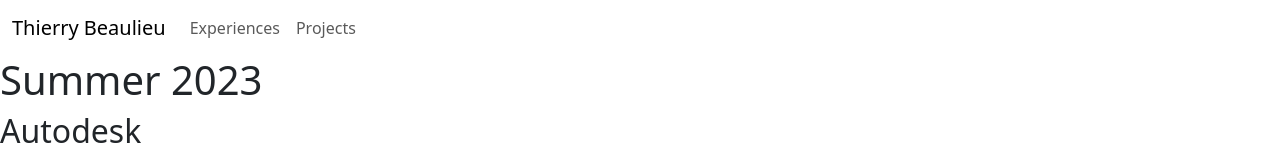
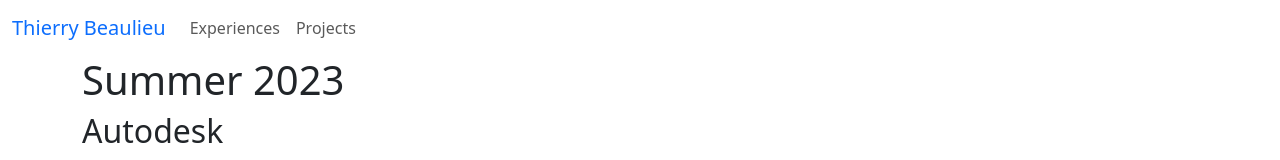
Before and after one commit to ThierryBeaulieu/ThierryBeaulieu, a React (Vite) app in the folder app/: page /experiences in a window 1280 px wide. Shown: the top 160 px of the page. Built offline with nearby package versions, Linux system fonts and the light colour scheme.

Commit message:
slight modification to display projects a bit better styling

```diff
--- a/app/src/components/NavBar.jsx
+++ b/app/src/components/NavBar.jsx
@@ -5,8 +5,8 @@
 function NavBar() {
   return (
     <div className='container-fluid'>
-      <Navbar expand='lg text-primary'>
-        <Navbar.Brand as={Link} to='/'>
+      <Navbar expand='lg'>
+        <Navbar.Brand as={Link} className='text-primary' to='/'>
           Thierry Beaulieu
         </Navbar.Brand>
         <Navbar.Toggle aria-controls='basic-navbar-nav' />
--- a/app/src/pages/Experience.jsx
+++ b/app/src/pages/Experience.jsx
@@ -55,7 +55,7 @@
   return (
     <>
       <main>
-        <section>
+        <section className='container'>
           {experiences.map((experience) => (
             <ExperiencePost experience={experience} key={experience} />
           ))}
```
